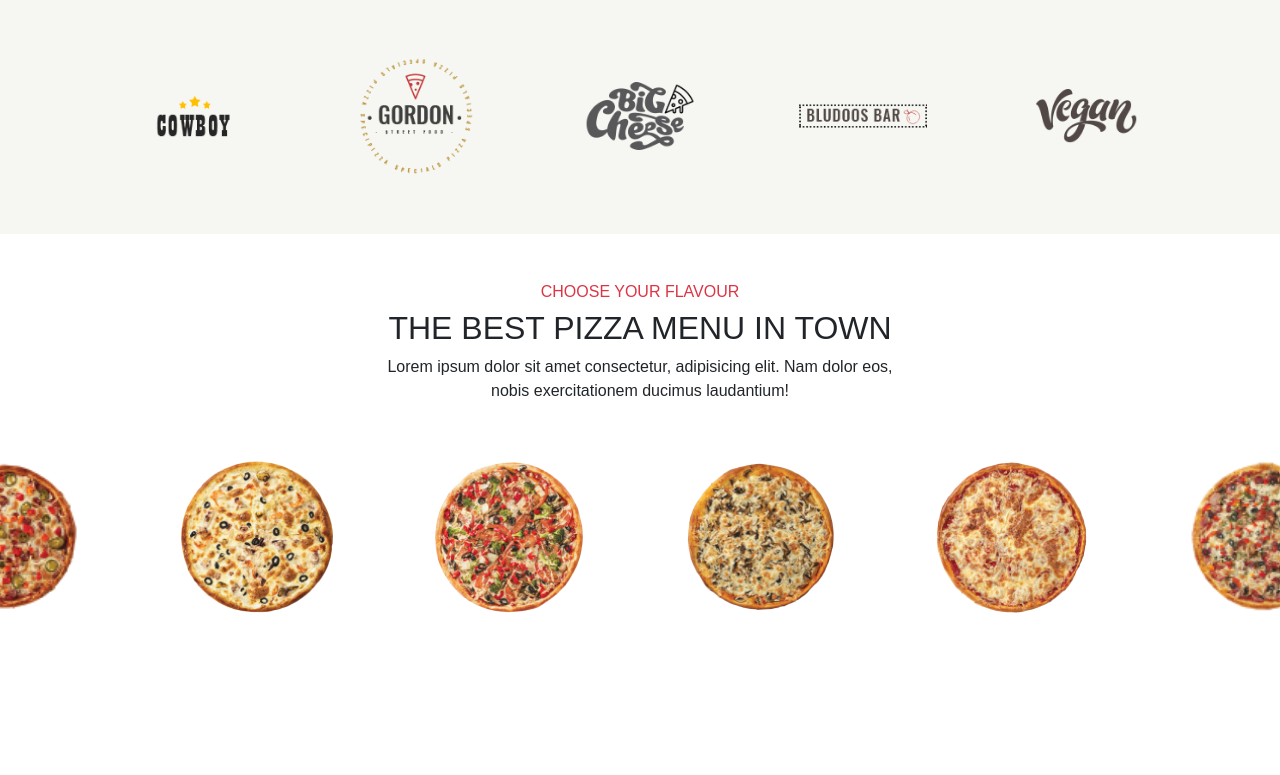
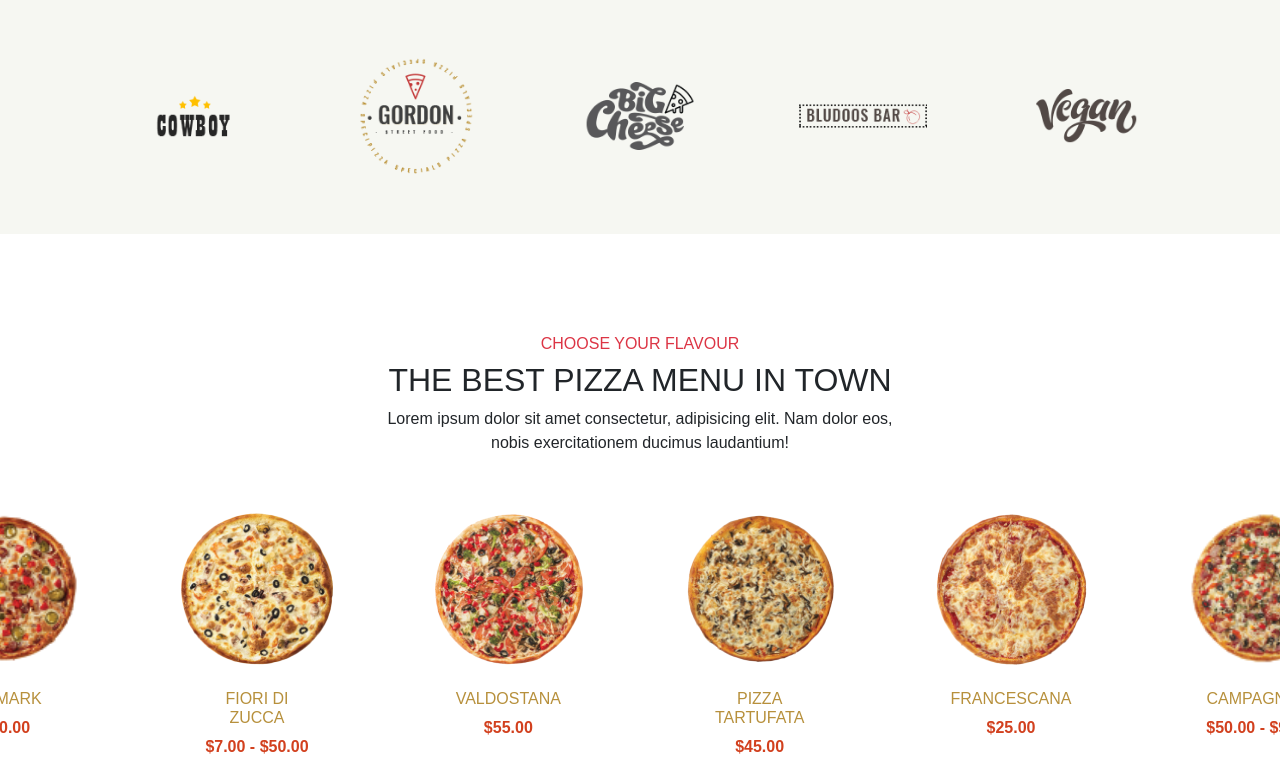
Before and after one commit to MatteoLucerni/proj-html-vuejs, a Vue app: page / in a window 1280 px wide. Shown: the part 2638-3413 px from the top of the page. Before the commit the page ends 3309 px from the top, so only its background shows below. Built offline with nearby package versions, Linux system fonts and the light colour scheme.

Commit message:
added boolean for desc ImageLine and style for piz

```diff
--- a/src/components/AppMain.vue
+++ b/src/components/AppMain.vue
@@ -71,7 +71,7 @@ export default {
       </div>
     </div>
     <!-- Linea di immagini delle pizze -->
-    <section class="pizza-menu py-5 text-center">
+    <section class="pizza-menu text-center">
       <div class="menu-title mb-5">
         <h6 class="text-danger">CHOOSE YOUR FLAVOUR</h6>
         <h2>THE BEST PIZZA MENU IN TOWN</h2>
@@ -80,7 +80,7 @@ export default {
           ducimus laudantium!
         </p>
       </div>
-      <BaseImagesLine class="w-110" :images="pizzas" :hasBorders="true" />
+      <BaseImagesLine class="w-110" :images="pizzas" :hasBorders="true" :hasItemsDescription="true" />
     </section>
   </main>
 </template>
@@ -122,11 +122,12 @@ p {
 
 // style per la BaseImagesLine di pizze
 .pizza-menu {
-  overflow-x: hidden;
+  overflow: hidden;
+  padding: 100px 0;
 
   .image-line {
     transform: translateX(-70px);
-    gap: 100px
+    gap: 100px;
   }
 }
 </style>
--- a/src/components/baseComps/BaseImagesLine.vue
+++ b/src/components/baseComps/BaseImagesLine.vue
@@ -4,7 +4,8 @@ export default {
     images: Array,
     hasBorders: Boolean,
     hasDotHover: Boolean,
-    hasSquareHover: Boolean
+    hasSquareHover: Boolean,
+    hasItemsDescription: Boolean
   },
   methods: {
     getImagePath(imageName) {
@@ -31,6 +32,10 @@ export default {
       <!-- immagini dinamiche -->
       <img class="image" :class="{ 'img-bordered': hasBorders }" :src="getImagePath(image.url)" :key="image.desc"
         :alt="image.desc">
+      <div v-if="hasItemsDescription === true" class="descripion mt-3 py-2">
+        <h6>{{ image.name }}</h6>
+        <p>{{ image.price }}</p>
+      </div>
       <!-- cover quando è in hover -->
       <div class="cover">
         <!-- dot cover -->
@@ -40,16 +45,9 @@ export default {
           <h5>{{ image.name }}</h5>
           <p>{{ image.job }}</p>
           <div class="icons">
-            <a href="#">
-              <font-awesome-icon :icon="['fab', 'square-instagram']" />
-            </a>
-            <a href="#">
-              <font-awesome-icon :icon="['fab', 'twitter']" />
-
-            </a>
-            <a href="#">
-              <font-awesome-icon :icon="['fab', 'facebook-f']" />
-            </a>
+            <a href="#"><font-awesome-icon :icon="['fab', 'square-instagram']" /></a>
+            <a href="#"><font-awesome-icon :icon="['fab', 'twitter']" /></a>
+            <a href="#"><font-awesome-icon :icon="['fab', 'facebook-f']" /></a>
           </div>
         </div>
       </div>
@@ -78,7 +76,7 @@ img {
   position: relative;
 }
 
-// stile per l'hover dot
+// stile per l'hover
 .img-cont.onHover:hover .image {
   opacity: 0;
 }
@@ -114,7 +112,6 @@ img {
 }
 
 // stile per l'hover square card
-
 .square {
   height: 85%;
   width: 85%;
@@ -129,4 +126,21 @@ img {
     margin: 0 5px;
   }
 }
+
+// style for description
+.descripion {
+  position: absolute;
+  left: 50%;
+  transform: translateX(-50%);
+  width: 80%;
+
+  h6 {
+    color: #b7903c;
+  }
+
+  p {
+    color: #d2401e;
+    font-weight: 600;
+  }
+}
 </style>
```
